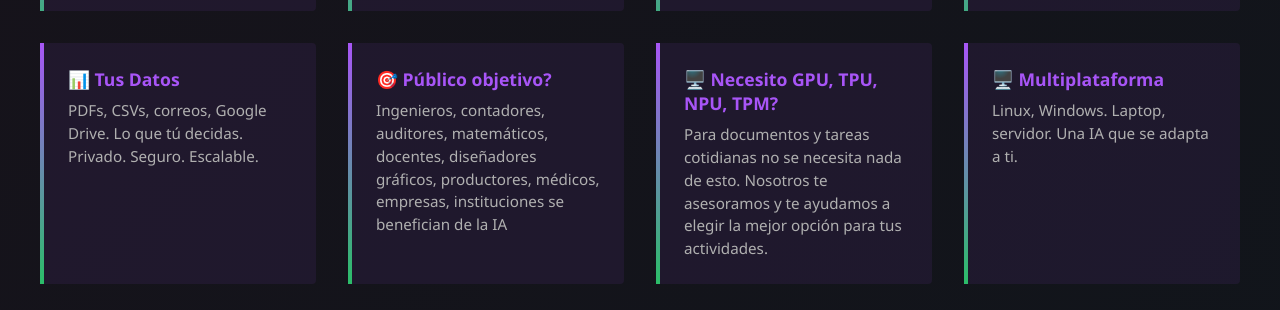
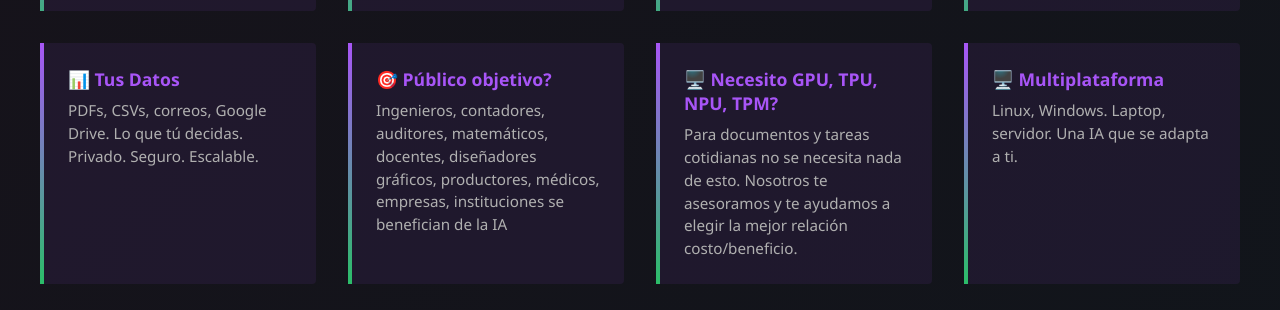
Before and after one commit to ricardoortegao/iasoloparami, a website: page public/index.html in a window 1280 px wide. Shown: the part 2500-2810 px from the top of the page. Drawn offline with Linux system fonts and the light colour scheme.

Commit message:
Actualizacion automatica

```diff
--- a/public/index.html
+++ b/public/index.html
@@ -686,7 +686,7 @@
                 </div>
                 <div class="benefit-item">
                     <h4>🖥️ Necesito GPU, TPU, NPU, TPM?</h4>
-                    <p>Para documentos y tareas cotidianas no se necesita nada de esto. Nosotros te asesoramos y te ayudamos a elegir la mejor opción para tus actividades.</p>
+                    <p>Para documentos y tareas cotidianas no se necesita nada de esto. Nosotros te asesoramos y te ayudamos a elegir la mejor relación costo/beneficio.</p>
                 </div>
                 <div class="benefit-item">
                     <h4>🖥️ Multiplataforma</h4>
```
